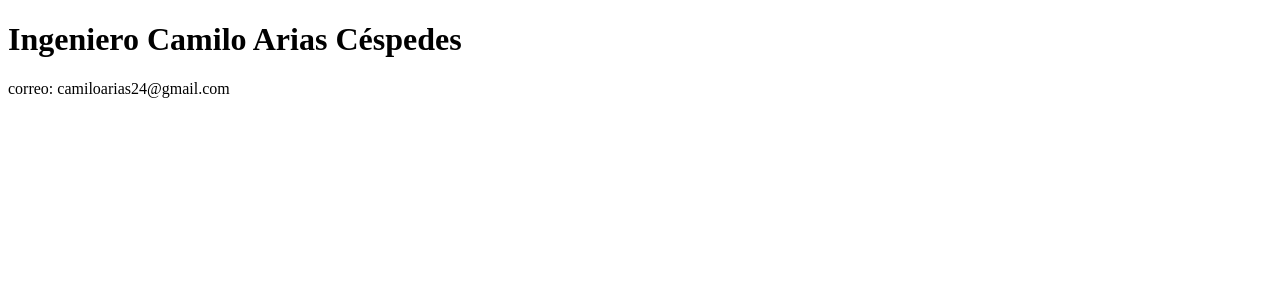
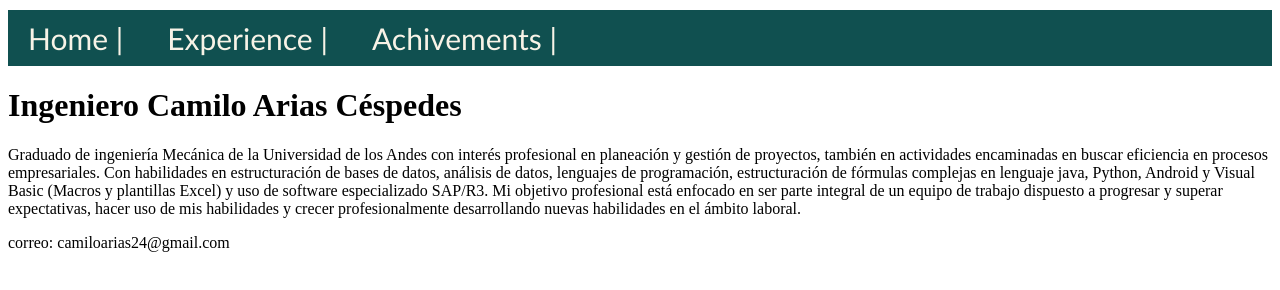
Before and after one commit to Camilo-7/Camilo-7.github.io, a plain HTML site: page index.html in a window 1280 px wide. Drawn offline with Linux system fonts and the light colour scheme.

Commit message:
primera version pagina web, aun falta mucho

```diff
--- a/index.html
+++ b/index.html
@@ -4,10 +4,34 @@
     <meta charset="UTF-8">
     <meta http-equiv="X-UA-Compatible" content="IE=edge">
     <meta name="viewport" content="width=device-width, initial-scale=1.0">
+    <link rel="stylesheet" href="./style.css" />
     <title>Ing. Camilol Arias</title>
 </head>
 <body>
+    <header>
+        <!-- <img src="./FondoLinkIn.jpg" alt="imagen de fondo cabecera"> -->
+
+        <nav>
+            <ul class="main-nav">
+                <li class="main-nav__item"><a>Home</a></li>
+                <li class="main-nav__item"><a>Experience</a></li>
+                <li class="main-nav__item"><a>Achivements</a></li>
+            </ul>
+        </nav>
+    </header>
     <h1>Ingeniero Camilo Arias Céspedes</h1>
+    <section>
+        <p>Graduado de ingeniería Mecánica de la Universidad de los Andes con interés profesional
+            en planeación y gestión de proyectos, también en actividades encaminadas en buscar
+            eficiencia en procesos empresariales. Con habilidades en estructuración de bases de datos,
+            análisis de datos, lenguajes de programación, estructuración de fórmulas complejas en
+            lenguaje java, Python, Android y Visual Basic (Macros y plantillas Excel) y uso de software
+            especializado SAP/R3. Mi objetivo profesional está enfocado en ser parte integral de un
+            equipo de trabajo dispuesto a progresar y superar expectativas, hacer uso de mis
+            habilidades y crecer profesionalmente desarrollando nuevas habilidades en el ámbito
+            laboral. </p>
+    </section>
+
     <main>
 
     </main>
--- a/style.css
+++ b/style.css
@@ -0,0 +1,31 @@
+.main-nav {
+    margin-top: 10px;
+    list-style: none; /* quita los bullets points de la lista*/
+    padding-left: 0; /* hace que el contenido se pegue a la izquierda*/
+    background-color: #105050;
+}
+  .main-nav__item {
+    display: inline-block; /*pone el menu de navegación en una sola línea*/
+    margin: 10px;
+  }
+  .main-nav__item a {
+    color: rgb(248, 243, 231);
+    padding: 10px;
+    border-radius: 2px;
+    text-decoration: none;
+    font-family: Calibri;
+    font-size: 30px;
+  }
+
+
+
+  .main-nav__item a:hover {
+    color: rgb(255, 136, 0);
+  }
+  .main-nav__item a:active {
+    color: red;
+  }
+
+  .main-nav__item a::after {
+    content: " | ";
+  }
```
